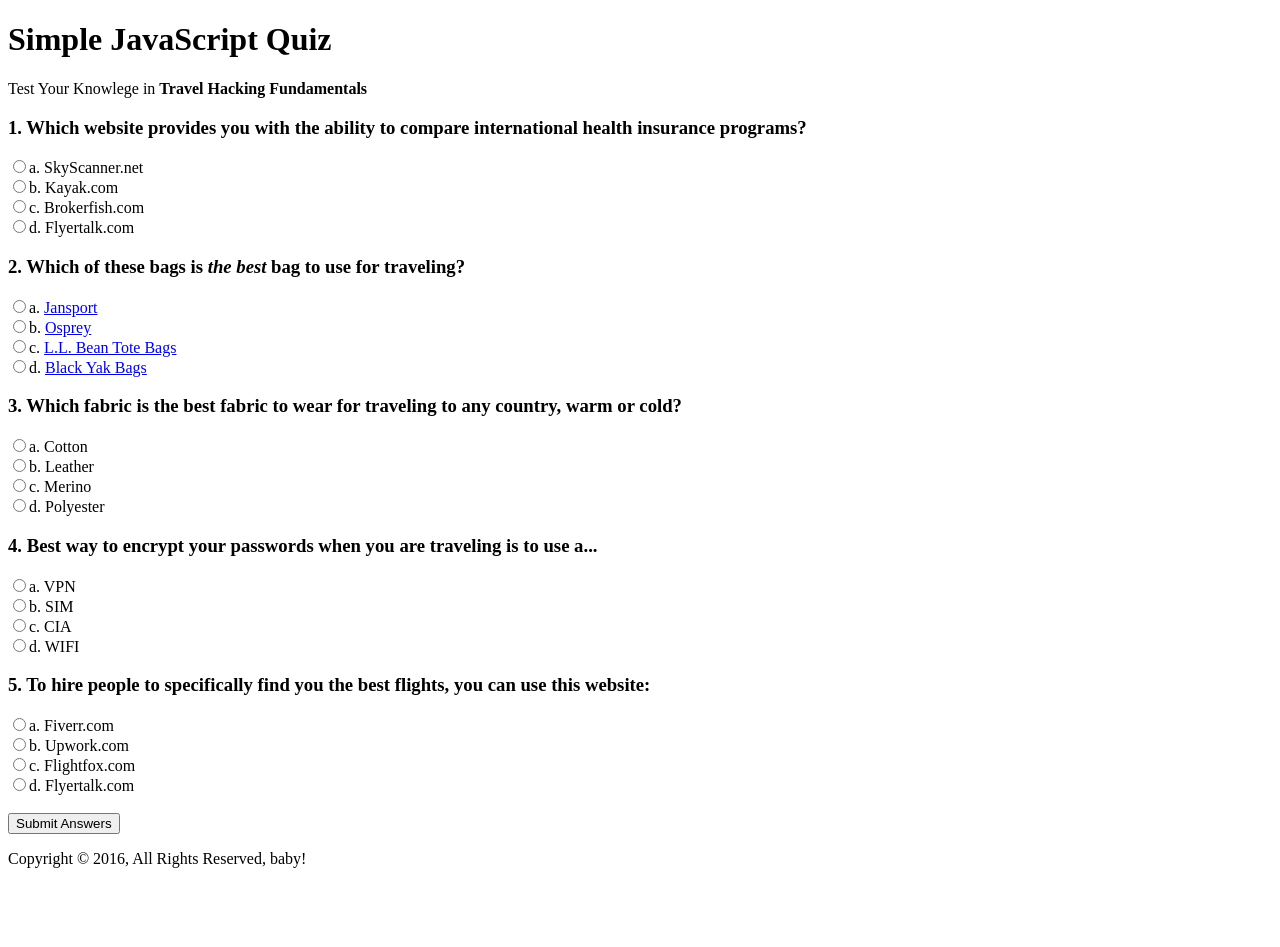
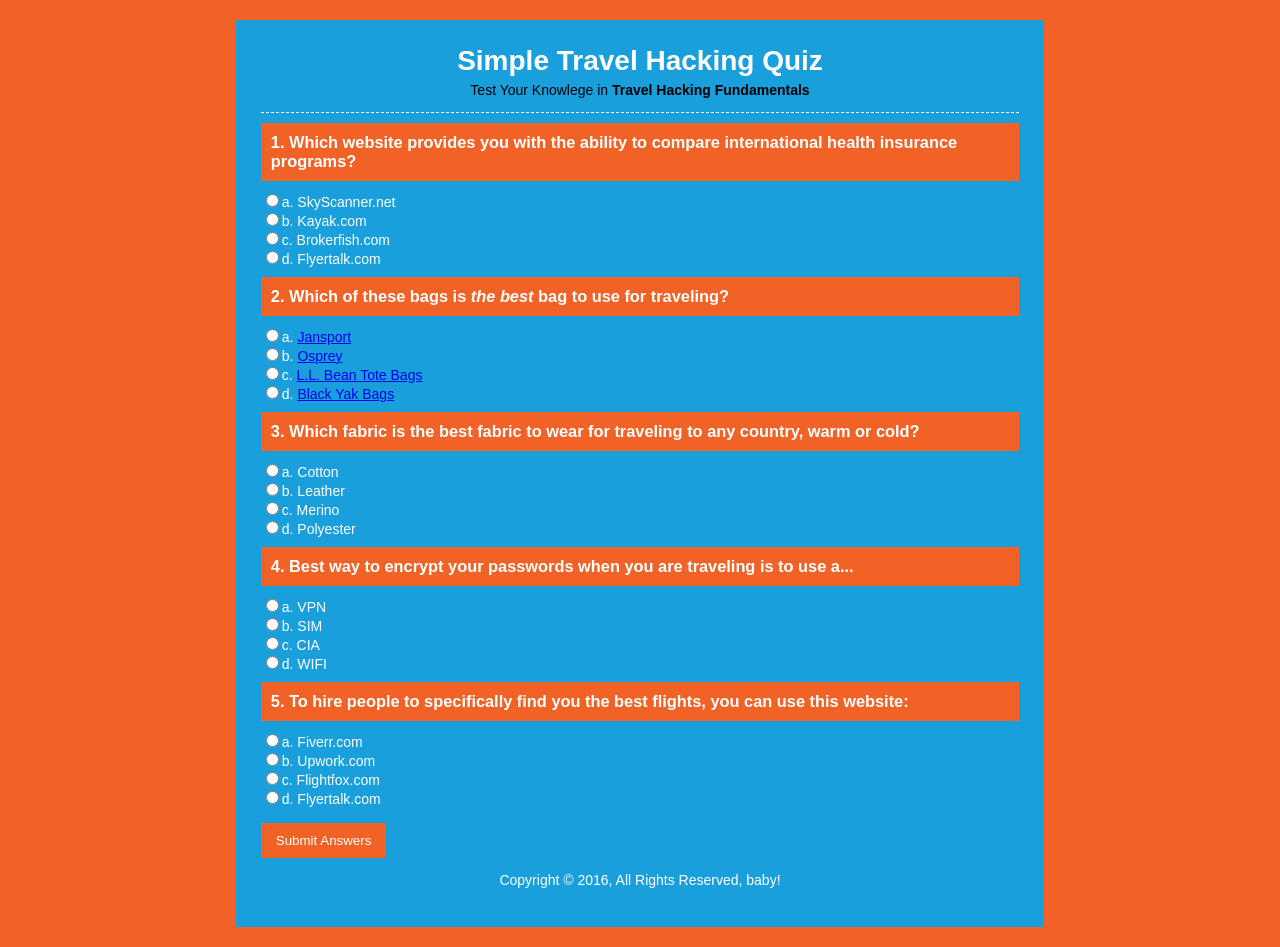
Before and after one commit to Toddsqui/travelHackingQuiz, a plain HTML site: page index.html in a window 1280 px wide. Before the commit the page ends 884 px from the top, so only its background shows below. Drawn offline with Linux system fonts and the light colour scheme.

Commit message:
Added styling to the form.

```diff
--- a/css/styles.css
+++ b/css/styles.css
@@ -0,0 +1,61 @@
+body {
+  background: #f06226;
+  color: #fff;
+  font-family: "Ariel", sans-serif;
+  font-size: 14px;
+
+
+}
+#container {
+  width: 60%;
+  background: #199fdb;
+  margin: 20px auto; /* we want it pushed into the middle */
+  overflow: auto;
+  padding: 25px;
+
+}
+
+header {
+  text-align: center;
+  border-bottom: #fff dashed 1px;
+}
+
+header h1 {
+  margin: 0;
+  padding: 0;
+
+}
+
+header p{
+  padding: 0;
+  margin-top: 5px;
+  color: black;
+}
+
+section{
+  min-height: 400px;
+
+}
+
+footer {
+  text-align: center;
+}
+
+input[type='submit'] {
+  background: #f06226;
+  border: #fff;
+  padding: 10px 15px;
+  color: white;
+  cursor: pointer;
+}
+
+#results h3{
+  background: #f06226;
+  padding: 10px;
+  margin: 10px 0;
+}
+
+#results span{
+  color: black;
+  font-weight: bold;
+}
--- a/index.html
+++ b/index.html
@@ -9,7 +9,7 @@
   <body>
     <div id="container">
       <header>
-        <h1>Simple JavaScript Quiz</h1>
+        <h1>Simple Travel Hacking Quiz</h1>
         <p>
           Test Your Knowlege in  <strong>Travel Hacking Fundamentals</strong>
         </p>
```
